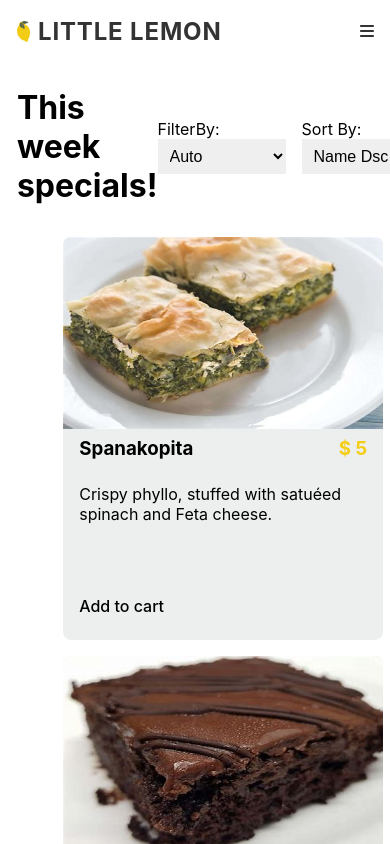
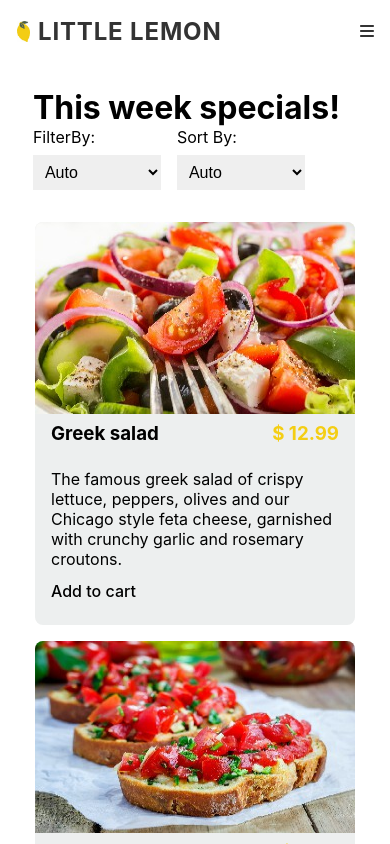
Before and after one commit to abhisheksharma1310/little-lemon, a React (Create React App) app: page /menu in a window 390 px wide. Shown: the top 844 px of the page. Built offline with nearby package versions, Linux system fonts and the light colour scheme.

Commit message:
filter option added for menu items

```diff
--- a/src/assets/data/menu.js
+++ b/src/assets/data/menu.js
@@ -19,6 +19,7 @@ const menuItems = [
         img: Salad,
         title: "Greek salad",
         price: 12.99,
+        type: "Salad",
         desc: "The famous greek salad of crispy lettuce, peppers, olives and our Chicago style feta cheese, garnished with crunchy garlic and rosemary croutons.",
         id: "100"
     },
@@ -26,6 +27,7 @@ const menuItems = [
         img: Bruschetta,
         title: "Bruschetta",
         price: 5.99,
+        type: "Appetizers",
         desc: "Our Bruschetta is made from grilled that has been smeared with garlic and seasoned with salt and olive oil.",
         id: "101"
     },
@@ -33,6 +35,7 @@ const menuItems = [
         img: Lemon,
         title: "Lemon Dessert",
         price: 5.00,
+        type: "Deserts",
         desc: "This comes straight from grandma's recipe book, every last ingredient has been sourced and is as authentic as can be imagined.",
         id: "102"
     },
@@ -40,6 +43,7 @@ const menuItems = [
         img: Calamari,
         title: "Calamari",
         price: 12.99,
+        type: "Appetizers",
         desc: "Tender calamari lightly breaded and fried, served with our own lemon-butter garlic sauce for dipping.",
         id: "103"
     },
@@ -47,6 +51,7 @@ const menuItems = [
         img: Avgolemono,
         title: "Avgolemono",
         price: 10.00,
+        type: "Soups",
         desc: "A creamy broth of chicken and rice with a hint of lemon. A Greek classic!",
         id: "104"
     },
@@ -54,6 +59,7 @@ const menuItems = [
         img: Saganaki,
         title: "Saganaki",
         price: 5.00,
+        type: "Appetizers",
         desc: "A mild Greek cheese that leaves our kitchen sizzling and flamed at your table with a shout of 'OPA!' Served with pita bread.",
         id: "105"
     },
@@ -61,6 +67,7 @@ const menuItems = [
         img: Lentil,
         title: "Lentil",
         price: 10.00,
+        type: "Soups",
         desc: "Traditional lentil bean soup enriched with fresh tomato sauce and whole garlic olives.",
         id: "106"
     },
@@ -68,6 +75,7 @@ const menuItems = [
         img: Spanakopita,
         title: "Spanakopita",
         price: 5.00,
+        type: "Appetizers",
         desc: "Crispy phyllo, stuffed with satuéed spinach and Feta cheese.",
         id: "107"
     },
@@ -75,6 +83,7 @@ const menuItems = [
         img: ChickenSouvlaki,
         title: "Chicken Souvlaki Platter",
         price: 12.99,
+        type: "Main",
         desc: "Medallions of chicken breast marinated in Greek olive oil and seasonings, skewered and broiled to perfection served with tzatziki.",
         id: "108"
     },
@@ -82,6 +91,7 @@ const menuItems = [
         img: Galaktobouriko,
         title: "Galaktobouriko",
         price: 5.00,
+        type: "Deserts",
         desc: "A phyllo wrapped custard perfectly baked and topped with a light honey syrup! Served warm.",
         id: "109"
     },
@@ -89,6 +99,7 @@ const menuItems = [
         img: LambChops,
         title: "Lamb Chops",
         price: 10.00,
+        type: "Main",
         desc: "Our perfectly seasoned Lamb Chops, flame broiled to your liking.",
         id: "110"
     },
@@ -96,6 +107,7 @@ const menuItems = [
         img: Sokolatina,
         title: "Sokolatina",
         price: 5.00,
+        type: "Deserts",
         desc: "Layers of feather light chocolate cake and chocolate whipped cream topped with dark chocolate ganache.",
         id: "111"
     },
@@ -103,6 +115,7 @@ const menuItems = [
         img: Moussaka,
         title: "Moussaka",
         price: 10.00,
+        type: "Main",
         desc: "A layered casserole of potatoes, roasted eggplant, topped with bechamel sauce and oven baked.",
         id: "112"
     },
@@ -110,6 +123,7 @@ const menuItems = [
         img: Baklava,
         title: "Baklava",
         price: 12.99,
+        type: "Deserts",
         desc: "Traditional Greek baklava consists of layers of thin crisp phyllo, chopped walnuts and cinnamon topped with honey syrup.",
         id: "113"
     },
--- a/src/components/Menu/index.jsx
+++ b/src/components/Menu/index.jsx
@@ -9,13 +9,7 @@ import "./styles.css";
 
 const msg = `Item added to cart.`;
 const qty = [1, 2, 3, 4, 5, 6, 7, 8, 9, 10];
-
-const pageLength = MenuItems.length;
-const noOfPages = Math.round(pageLength / 6);
-let pages = [];
-for (let i = 0; i <= noOfPages; i++) {
-  pages[i] = i + 1;
-}
+const menuType = ["Appetizers", "Main", "Deserts", "Soups", "Salad"];
 
 const Menu = ({ menuPage = false }) => {
   const navigate = useNavigate();
@@ -26,8 +20,10 @@ const Menu = ({ menuPage = false }) => {
   const cartList = useSelector((state) => state.cart);
 
   const [currentPage, setCurrentPage] = useState(1);
-  const [sortBy, setSortBy] = useState("name-d");
+  const [sortBy, setSortBy] = useState("auto");
+  const [filterBy, setFilterBy] = useState("auto");
 
+  //map menu items with cart menu items
   const getMenuItems = useMemo(() => {
     const items = MenuItems.map((item) => {
       const cartItem = cartList.find((cart) => cart.id === item.id);
@@ -37,6 +33,7 @@ const Menu = ({ menuPage = false }) => {
     return items;
   }, [cartList]);
 
+  //Sort menu items
   const getSortedMenu = useMemo(() => {
     if (sortBy === "auto") return getMenuItems;
     let items = [...getMenuItems];
@@ -56,11 +53,33 @@ const Menu = ({ menuPage = false }) => {
     return items;
   }, [getMenuItems, sortBy]);
 
+  //Filter menu Items
+  const getFilteredMenu = useMemo(() => {
+    if (filterBy === "auto") return getSortedMenu;
+    let items = [...getSortedMenu];
+    items = items?.filter((item) => item?.type === filterBy);
+
+    return items;
+  }, [filterBy, getSortedMenu]);
+
+  //Count number page for page navigation
+  const pages = useMemo(() => {
+    const pageLength = getFilteredMenu.length;
+    const noOfPages = Math.floor(pageLength / 6);
+    let pages = [];
+    for (let i = 0; i <= noOfPages; i++) {
+      pages[i] = i + 1;
+    }
+    return pages;
+  }, [getFilteredMenu]);
+
+  //Show items per page as required
   const maxItem = 6;
   const ItemsList = menuPage
-    ? getSortedMenu?.slice(maxItem * (currentPage - 1), maxItem * currentPage)
-    : getSortedMenu?.slice(0, 3);
+    ? getFilteredMenu?.slice(maxItem * (currentPage - 1), maxItem * currentPage)
+    : getFilteredMenu?.slice(0, 3);
 
+  //Add item to cart
   const addItemToCart = (id) => {
     if (user?.isLogin) {
       dispatch(addToCart({ id: id, qty: 1 }));
@@ -70,11 +89,13 @@ const Menu = ({ menuPage = false }) => {
     }
   };
 
+  //Set quantity of item
   const setQty = (event, id) => {
     const { value } = event.target;
     dispatch(updateCart({ id: id, qty: Number(value) }));
   };
 
+  //Items menu button component
   const MenuBottom = ({ item }) => {
     return (
       <div className="menu-bottom">
@@ -121,24 +142,25 @@ const Menu = ({ menuPage = false }) => {
     );
   };
 
+  //Page navigate component
   const PageNavigate = () => {
     const prevBtn =
       currentPage === 1 ? "nav-btn disable-btn" : "nav-btn active-btn";
     const pageBtn = (v) =>
       currentPage === v ? "nav-btn active-btn-page" : "nav-btn active-btn";
     const nextBtn =
-      currentPage === pages.length
+      currentPage === pages?.length
         ? "nav-btn disable-btn"
         : "nav-btn active-btn";
 
     const handlePrev = () => {
-      if (currentPage > 1 && currentPage <= pages.length) {
+      if (currentPage > 1 && currentPage <= pages?.length) {
         setCurrentPage((p) => (p -= 1));
       }
     };
 
     const handleNext = () => {
-      if (currentPage >= 1 && currentPage < pages.length) {
+      if (currentPage >= 1 && currentPage < pages?.length) {
         setCurrentPage((p) => (p += 1));
       }
     };
@@ -152,7 +174,7 @@ const Menu = ({ menuPage = false }) => {
         <button className={prevBtn} onClick={handlePrev}>
           Prev
         </button>
-        {pages.map((page) => (
+        {pages?.map((page) => (
           <button
             key={page}
             className={pageBtn(page)}
@@ -170,14 +192,26 @@ const Menu = ({ menuPage = false }) => {
     );
   };
 
+  //Component for Filter and Sorting menu items
   const FilterButtons = () => {
     return (
       <div className="filter-btn">
         <div>
           <label htmlFor="filterBy">FilterBy:</label>
-          <select name="filterBy" id="filterBy">
-            <option>Auto</option>
-            <option>FilterBy</option>
+          <select
+            name="filterBy"
+            id="filterBy"
+            onChange={(e) => {
+              setFilterBy(e.target.value);
+            }}
+            defaultValue={filterBy}
+          >
+            <option value="auto">Auto</option>
+            {menuType.map((type) => (
+              <option key={type} value={type}>
+                {type}
+              </option>
+            ))}
           </select>
         </div>
         <div>
@@ -185,7 +219,7 @@ const Menu = ({ menuPage = false }) => {
           <select
             name="sortBy"
             id="sortBy"
-            onClick={(e) => {
+            onChange={(e) => {
               setSortBy(e.target.value);
             }}
             defaultValue={sortBy}
@@ -199,6 +233,7 @@ const Menu = ({ menuPage = false }) => {
     );
   };
 
+  //return main menu items component
   return (
     <section className="menu-section">
       <div>
--- a/src/components/Menu/styles.css
+++ b/src/components/Menu/styles.css
@@ -2,6 +2,7 @@
   display: flex;
   justify-content: space-between;
   align-items: center;
+  flex-wrap: wrap;
 }
 
 .menu-header h2 {
@@ -146,8 +147,17 @@
   .menu-section {
     padding: 2vmax;
   }
+  .menu-header {
+    padding:  0 1em;
+  }
   .menu-header h2 {
     font-size: 2em;
+  }
+  .filter-btn div {
+    display: flex;
+    flex-direction: column;
+    justify-content: center;
+    gap: .5em;
   }
   .menu-items {
     justify-content: center;
```
